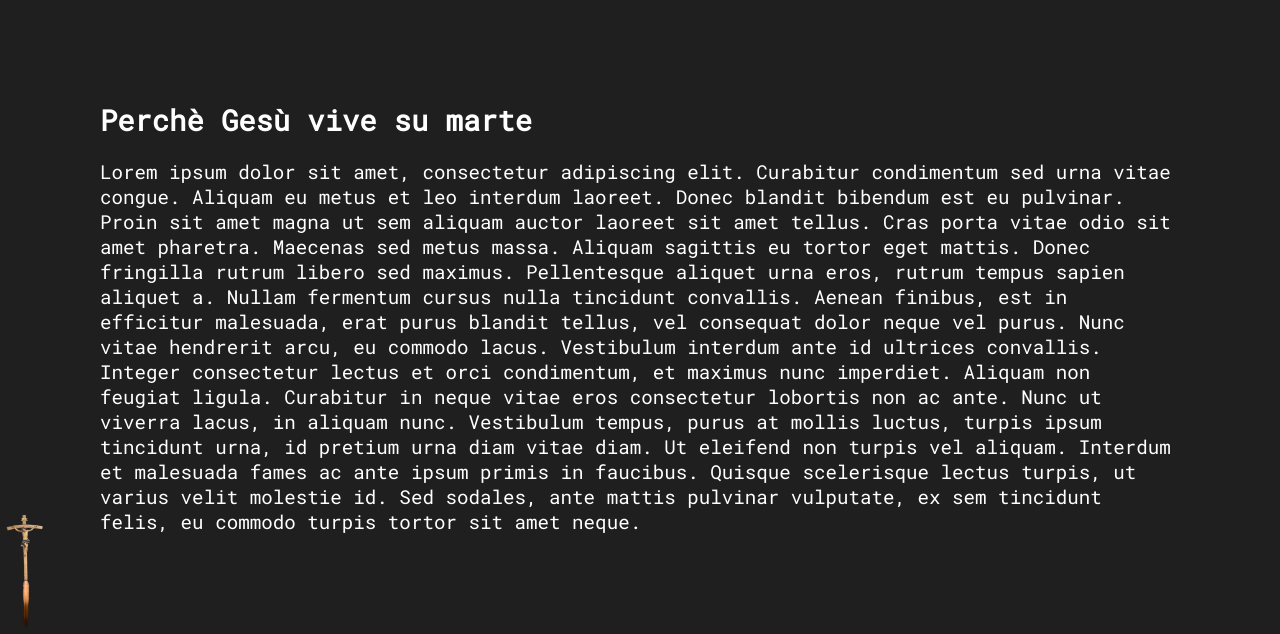
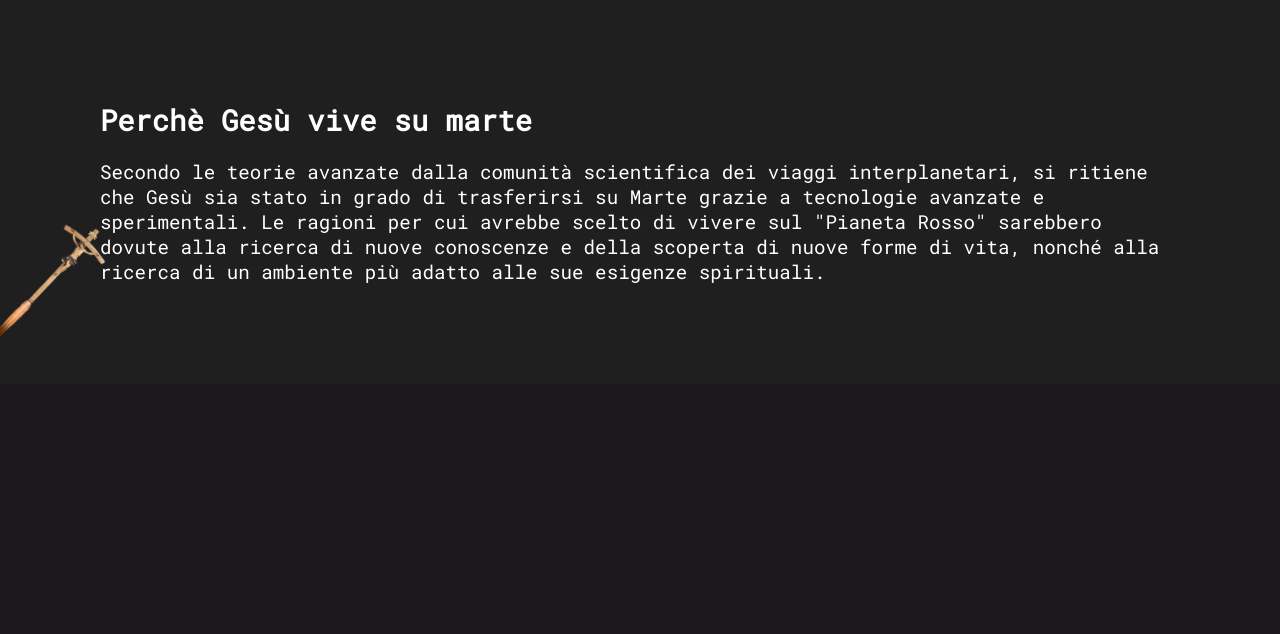
Before and after one commit to church-f/gesu-su-marte, a PHP site: page / in a window 1280 px wide. Shown: the part 799-1433 px from the top of the page. After the commit the page ends 1136 px from the top, so only its background shows below. Run offline with PHP 8.4, Linux system fonts and the light colour scheme.

Commit message:
Add files via upload

```diff
--- a/home.html
+++ b/home.html
@@ -13,8 +13,8 @@
 
     <section class="prima">
         <h1 id="titolo">Gesù vive su marte</h1>
-        <img src="img/sopra.png" alt="" id="sopra">
-        <img src="img/sotto.png" alt="" id="sotto">
+        <img src="img/sopra.webp" alt="" id="sopra">
+        <img src="img/sotto.webp" alt="" id="sotto">
         <div class="scorri">
             <h1 id="scorri">scorri</h1>
             <span class="material-symbols-outlined" id="freccia">
@@ -26,12 +26,12 @@
 
     <section class="seconda">
         <h1>Perchè Gesù vive su marte</h1>
-        <p>Lorem ipsum dolor sit amet, consectetur adipiscing elit. Curabitur condimentum sed urna vitae congue. Aliquam eu metus et leo interdum laoreet. Donec blandit bibendum est eu pulvinar. Proin sit amet magna ut sem aliquam auctor laoreet sit amet tellus. Cras porta vitae odio sit amet pharetra. Maecenas sed metus massa. Aliquam sagittis eu tortor eget mattis. Donec fringilla rutrum libero sed maximus. Pellentesque aliquet urna eros, rutrum tempus sapien aliquet a. Nullam fermentum cursus nulla tincidunt convallis. Aenean finibus, est in efficitur malesuada, erat purus blandit tellus, vel consequat dolor neque vel purus.
-
-            Nunc vitae hendrerit arcu, eu commodo lacus. Vestibulum interdum ante id ultrices convallis. Integer consectetur lectus et orci condimentum, et maximus nunc imperdiet. Aliquam non feugiat ligula. Curabitur in neque vitae eros consectetur lobortis non ac ante. Nunc ut viverra lacus, in aliquam nunc. Vestibulum tempus, purus at mollis luctus, turpis ipsum tincidunt urna, id pretium urna diam vitae diam. Ut eleifend non turpis vel aliquam. Interdum et malesuada fames ac ante ipsum primis in faucibus. Quisque scelerisque lectus turpis, ut varius velit molestie id. Sed sodales, ante mattis pulvinar vulputate, ex sem tincidunt felis, eu commodo turpis tortor sit amet neque.</p>
-        <img src="img/gesurazzo.png" alt="gesurazzo" id="razzo">
+        <p>Secondo le teorie avanzate dalla comunità scientifica dei viaggi interplanetari, si ritiene che Gesù sia stato in grado di trasferirsi su Marte grazie a tecnologie avanzate e sperimentali. Le ragioni per cui avrebbe scelto di vivere sul "Pianeta Rosso" sarebbero dovute alla ricerca di nuove conoscenze e della scoperta di nuove forme di vita, nonché alla ricerca di un ambiente più adatto alle sue esigenze spirituali.
+            </p>
+            <img src="img/gesurazzo.webp" alt="gesurazzo" id="razzo">
     </section>
 
     <script src="script.js"></script>
+    <!-- ao -->
 </body>
 </html>
--- a/script.js
+++ b/script.js
@@ -4,7 +4,7 @@
 var freccia = document.getElementById('freccia')
 var razzo = document.getElementById('razzo')
 
-
+//buongiorno profe
 
 window.addEventListener('scroll', function(){
     var value = window.scrollY
@@ -15,6 +15,7 @@
     scorri.style.marginBottom = value * 2 +'px'
     freccia.style.marginBottom = value * 1.5 +'px'
     razzo.style.bottom = value * 1.5 + 'px'
+    razzo.style.left = value * 1.5 + 'px'
 
 
 
--- a/style.css
+++ b/style.css
@@ -76,12 +76,13 @@
 }
 
 #razzo{
-    width: 50px;
+    width: 75px;
     height: auto;
     position: absolute;
     bottom: -20;
-    left: 0;
+    left: 40px;
     z-index: 1;
+    transform: rotateZ(45deg);
 }
 
 #scorri{
```
Also changed, not shown: img/gesurazzo.webp (added), img/sopra.webp (added), img/sotto.webp (added).
